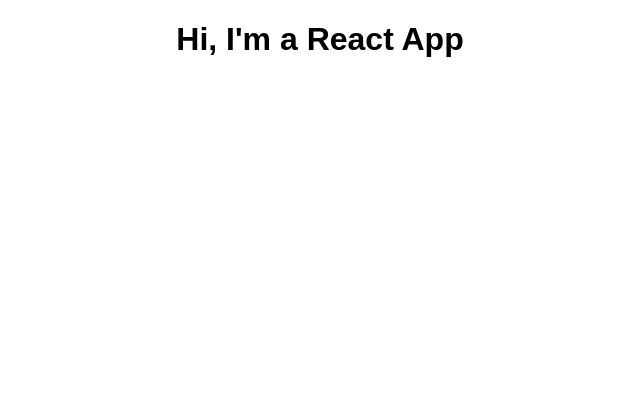
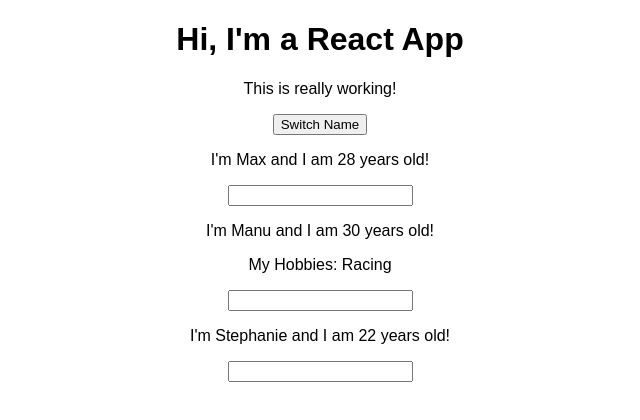
Before and after one commit to magnus-thor/react-complete-guide, a React (Create React App) app: page / in a window 1280 px wide. Shown: the top 420 px of the page, without its empty margins (320-960 px from the left). Built offline with nearby package versions, Linux system fonts and the light colour scheme.

Commit message:
create Person component passing information / functions to person component

```diff
--- a/src/App.js
+++ b/src/App.js
@@ -1,13 +1,58 @@
 import React, { Component } from 'react';
 import './App.css';
+import Person from './Person/Person';
 
 class App extends Component {
+  state = {
+    persons: [
+      { name: 'Max', age: 28 },
+      { name: 'Manu', age: 30 },
+      { name: 'Stephanie', age: 22 }
+    ]
+  }
+
+  switchNameHandler = (newName) => {
+    // console.log('was clicked');
+    this.setState({
+      persons: [
+        { name: newName, age: 28 },
+        { name: 'Manu', age: 30 },
+        { name: 'Stephanie', age: 34 }
+      ]
+    })
+  }
+
+  nameChangedHandler = (event) => {
+    this.setState({
+      persons: [
+        { name: 'Max', age: 28 },
+        { name: event.target.value, age: 30 },
+        { name: 'Stephanie', age: 22 }
+      ]
+    })
+  }
+
   render() {
     return (
       <div className="App">
         <h1>Hi, I'm a React App</h1>
+        <p>This is really working!</p>
+        <button onClick={() => this.switchNameHandler('Magnus')}>Switch Name</button>
+        <Person
+          name={this.state.persons[0].name}
+          age={this.state.persons[0].age} />
+        <Person
+          name={this.state.persons[1].name}
+          age={this.state.persons[1].age}
+          click={this.switchNameHandler.bind(this, 'Oliver')}
+          changed={this.nameChangedHandler} >My Hobbies: Racing</Person>
+        <Person
+          name={this.state.persons[2].name}
+          age={this.state.persons[2].age} />
       </div>
     );
+    // Prefer the bind method over arrow function
+    // return React.createElement('div', {className: 'App'}, React.createElement('h1', null, 'Does this work now?'));
   }
 }
 
--- /dev/null
+++ b/src/Person/Person.js
@@ -0,0 +1,13 @@
+import React from 'react';
+
+const person = (props) => {
+  return (
+    <div>
+      <p onClick={props.click}>I'm {props.name} and I am {props.age} years old!</p>
+      <p>{props.children}</p>
+      <input type="text" onChange={props.nameChangedHandler} />
+    </div>
+  )
+};
+
+export default person;
```
